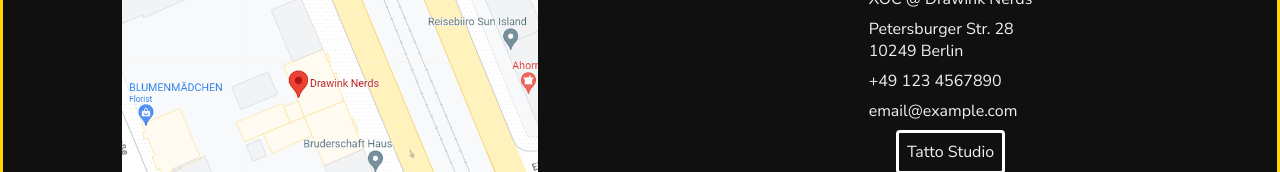
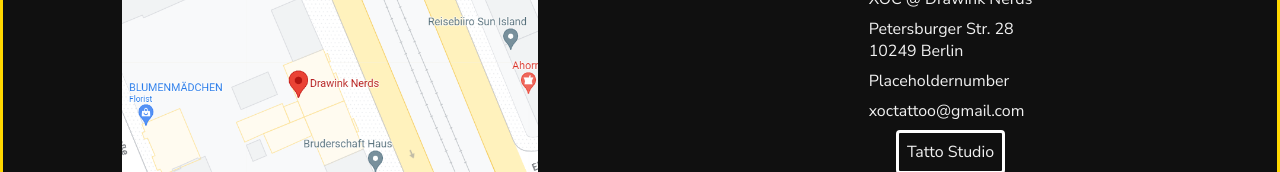
Before and after one commit to lore-web/XOC-Tattoo, a Next.js app: page / in a window 1280 px wide. Shown: the part 2200-2372 px from the top of the page. Built offline with nearby package versions, Linux system fonts and the light colour scheme.

Commit message:
add email and a placeholder number to location

```diff
--- a/src/app/components/Location.js
+++ b/src/app/components/Location.js
@@ -25,8 +25,8 @@ export default function Location() {
         <p>
           Petersburger Str. 28 <br /> 10249 Berlin
         </p>
-        <Link href={"tel://+491234567890"}>+49 123 4567890</Link>
-        <Link href={"mailto://email@example.com"}>email@example.com</Link>
+        <Link href={"tel://+491631737743"}>Placeholdernumber</Link>
+        <Link href={"mailto://xoctattoo@gmail.com"}>xoctattoo@gmail.com</Link>
         <TattooStudioLink
           href={
             "https://www.google.de/maps/place/Drawink+Nerds/@52.5236988,13.449067,18.58z/data=!3m1!5s0x47a84e6eed6bf0e7:0xb72dd87f0219e7f2!4m15!1m8!3m7!1s0x47a84e6eed39749f:0x7ed6c4f2eced5974!2sPetersburger+Str.+28,+10249+Berlin!3b1!8m2!3d52.5236708!4d13.4489381!16s%2Fg%2F11c4khc9sl!3m5!1s0x47a84e6eed90ed51:0x91cd300c7c30d380!8m2!3d52.5236418!4d13.4488917!16s%2Fg%2F11g69hf4tg?entry=ttu"
```
